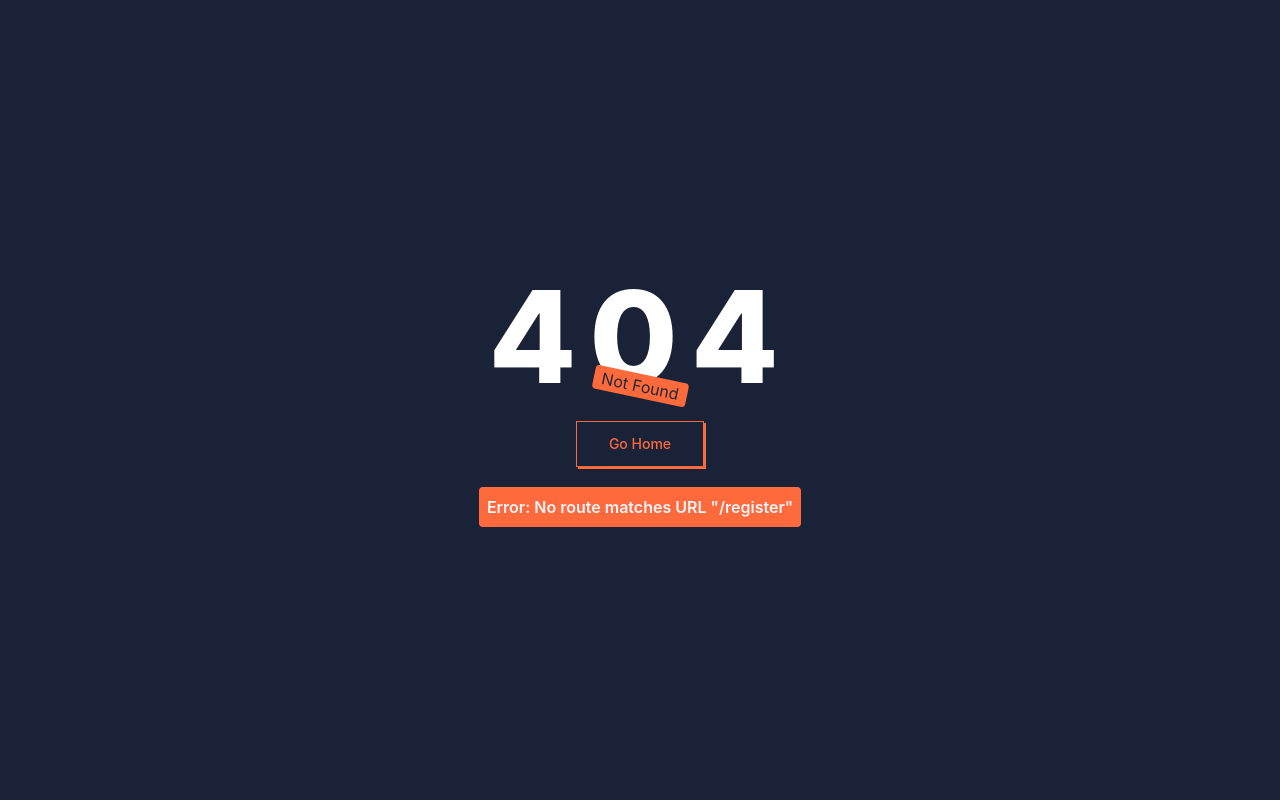
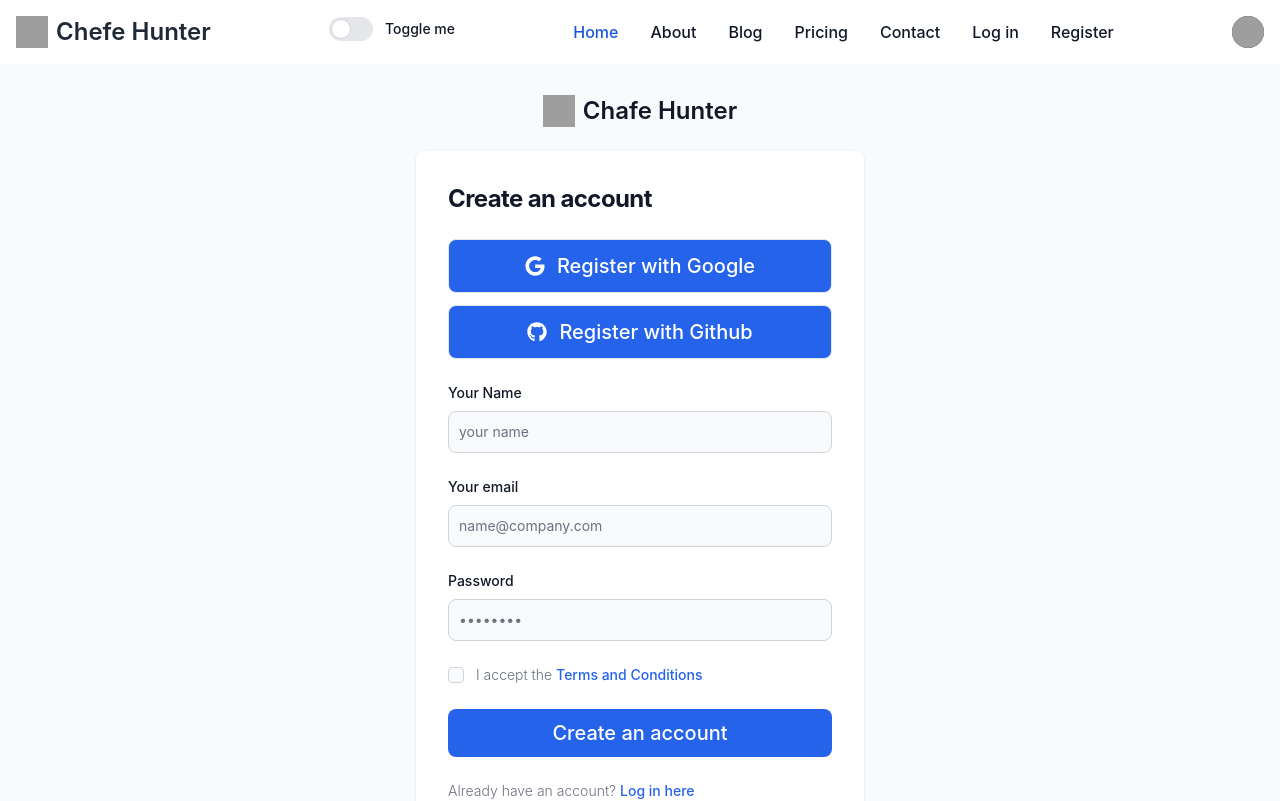
Before and after one commit to masudrahman-dev/chef-recipe-hunter-client, a React (Vite) app in the folder recepi-hunter-client/: page /register in a window 1280 px wide. Before the commit this address had no page. Shown: the top 801 px of the page. Built offline with nearby package versions, Linux system fonts and the light colour scheme; grey boxes are pictures that could not be loaded.

Commit message:
user create or register done

```diff
--- a/recepi-hunter-client/src/components/shared/header/Header.jsx
+++ b/recepi-hunter-client/src/components/shared/header/Header.jsx
@@ -192,7 +192,7 @@ const Header = () => {
               </li>
               <li>
                 <NavLink
-                  to="registration"
+                  to="register"
                   className="block py-2 pl-3 pr-4 text-gray-900 rounded hover:bg-gray-100 md:hover:bg-transparent md:hover:text-blue-700 md:p-0 dark:text-white md:dark:hover:text-blue-500 dark:hover:bg-gray-700 dark:hover:text-white md:dark:hover:bg-transparent dark:border-gray-700"
                 >
                   Register
--- a/recepi-hunter-client/src/contexts/AuthProvider.jsx
+++ b/recepi-hunter-client/src/contexts/AuthProvider.jsx
@@ -0,0 +1,19 @@
+/* eslint-disable react/prop-types */
+// eslint-disable-next-line no-unused-vars
+import React, { createContext } from "react";
+import { createUserWithEmailAndPassword, getAuth } from "firebase/auth";
+import app from "../utils/firebase/firebase.config";
+export const AuthContext = createContext(null);
+const auth = getAuth(app);
+const AuthProvider = ({ children }) => {
+  const registerUser = (email,password) => {
+    return createUserWithEmailAndPassword(auth, email, password);
+  };
+
+  const authInfo = { registerUser };
+  return (
+    <AuthContext.Provider value={authInfo}>{children}</AuthContext.Provider>
+  );
+};
+
+export default AuthProvider;
--- a/recepi-hunter-client/src/main.jsx
+++ b/recepi-hunter-client/src/main.jsx
@@ -4,9 +4,13 @@ import App from "./App.jsx";
 import "./index.css";
 import { RouterProvider } from "react-router-dom";
 import router from "./routes/routes/router.jsx";
+import AuthProvider from "./contexts/AuthProvider.jsx";
 
 ReactDOM.createRoot(document.getElementById("root")).render(
   <React.StrictMode>
-    <RouterProvider router={router} />
+    <AuthProvider>
+      <RouterProvider router={router} />
+    </AuthProvider>
+    {/* <RouterProvider router={router} /> */}
   </React.StrictMode>
 );
--- a/recepi-hunter-client/src/pages/home/Home.jsx
+++ b/recepi-hunter-client/src/pages/home/Home.jsx
@@ -7,7 +7,6 @@ import Sliding from "../../components/slidering/Sliding";
 const Home = () => {
   return (
     <div className="">
-
       <Banner></Banner>
       {/* <Test></Test> */}
       <ChefeSection></ChefeSection>
--- a/recepi-hunter-client/src/pages/home/sections/Pricing.jsx
+++ b/recepi-hunter-client/src/pages/home/sections/Pricing.jsx
@@ -132,12 +132,7 @@ const Pricing = () => {
               </p>
               <div className="flex justify-center items-baseline my-8">
                 <span className="mr-2 text-5xl font-extrabold">$99</span>
-                <span
-                  className="text-gray-500 dark:text-gray-400"
-                  dark:text-gray-400
-                >
-                  /month
-                </span>
+                <span className="text-gray-500 dark:text-gray-400">/month</span>
               </div>
               {/* <!-- List --> */}
               <ul role="list" className="mb-8 space-y-4 text-left">
--- a/recepi-hunter-client/src/pages/login/Login.jsx
+++ b/recepi-hunter-client/src/pages/login/Login.jsx
@@ -107,7 +107,7 @@ const Login = () => {
                 <p className="text-sm font-light text-gray-500 dark:text-gray-400">
                   Don’t have an account yet?{" "}
                   <Link
-                    to="/registration"
+                    to="/register"
                     className="font-medium text-primary-600 hover:underline dark:text-primary-500"
                   >
                     Register here
--- a/recepi-hunter-client/src/pages/registration/Registration.jsx
+++ b/recepi-hunter-client/src/pages/register/Register.jsx
@@ -1,8 +1,30 @@
-import React from "react";
+import React, { useContext } from "react";
 import { FaGithub, FaGoogle } from "react-icons/fa";
 import { Link } from "react-router-dom";
+import { AuthContext } from "../../contexts/AuthProvider";
 
-const Registration = () => {
+const Register = () => {
+  const { registerUser } = useContext(AuthContext);
+
+  const handleRegister = (e) => {
+    const form = e.target;
+    const name = form.name.value;
+    const email = form.email.value;
+    const password = form.password.value;
+    // console.log(name, email, password);
+    registerUser(email, password)
+      .then((userCredential) => {
+        // Signed in
+        const user = userCredential.user;
+        console.log(user);
+      })
+      .catch((error) => {
+        const errorCode = error.code;
+        const errorMessage = error.message;
+        console.log(errorCode, errorMessage);
+      });
+  };
+
   return (
     <div>
       <section className="bg-gray-50 dark:bg-gray-900">
@@ -23,17 +45,20 @@ const Registration = () => {
               <h1 className="text-xl font-bold leading-tight tracking-tight text-gray-900 md:text-2xl dark:text-white">
                 Create an account
               </h1>
-              <form className="space-y-4 md:space-y-6" action="#">
+              <form
+                onSubmit={handleRegister}
+                className="space-y-4 md:space-y-6"
+              >
                 <div className="font-medium flex flex-col gap-3  text-gray-900 dark:text-white ">
                   <Link
-                    to="/registration"
+                    to="/register"
                     className="inline-flex justify-center items-center gap-3 border p-3   md:text-xl w-full text-white bg-primary-600 hover:bg-primary-700 focus:ring-4 focus:outline-none focus:ring-primary-300 font-medium rounded-lg text-sm  dark:bg-primary-600 dark:hover:bg-primary-700 dark:focus:ring-primary-800"
                   >
                     <FaGoogle />
                     <p>Register with Google</p>
                   </Link>
                   <Link
-                    to="/registration"
+                    to="/register"
                     className="inline-flex justify-center items-center gap-3 border p-3   md:text-xl w-full text-white bg-primary-600 hover:bg-primary-700 focus:ring-4 focus:outline-none focus:ring-primary-300 font-medium rounded-lg  dark:bg-primary-600 dark:hover:bg-primary-700 dark:focus:ring-primary-800"
                   >
                     <FaGithub />
@@ -138,4 +163,4 @@ const Registration = () => {
   );
 };
 
-export default Registration;
+export default Register;
--- a/recepi-hunter-client/src/routes/routes/router.jsx
+++ b/recepi-hunter-client/src/routes/routes/router.jsx
@@ -1,6 +1,6 @@
 import { createBrowserRouter } from "react-router-dom";
 import App from "../../App";
-import Registration from "../../pages/registration/Registration";
+import Register from "../../pages/register/Register";
 import About from "../../pages/about/About";
 import Home from "../../pages/home/Home";
 import Contact from "../../pages/contact/Contact";
@@ -35,8 +35,8 @@ const router = createBrowserRouter([
         element: <Login />,
       },
       {
-        path: "registration",
-        element: <Registration />,
+        path: "register",
+        element: <Register />,
       },
     ],
   },
--- a/recepi-hunter-client/src/utils/firebase/firebase.config.js
+++ b/recepi-hunter-client/src/utils/firebase/firebase.config.js
@@ -10,7 +10,7 @@ const firebaseConfig = {
   projectId: "recepi-hunter-client",
   storageBucket: "recepi-hunter-client.appspot.com",
   messagingSenderId: "780464234426",
-  appId: "1:780464234426:web:7263f1c5b9d92f431a0783",
+  appId: "1:780464234426:web:7263f1c5b9d92f431a0783"
 };
 
 // Initialize Firebase
```
